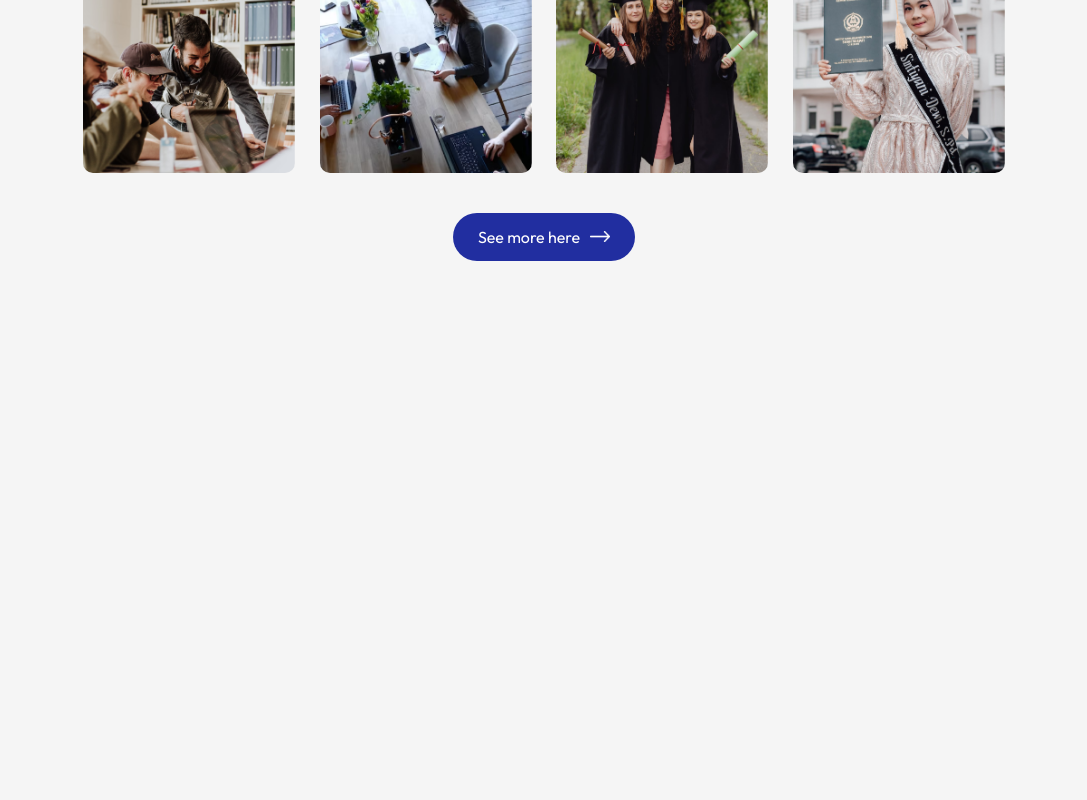
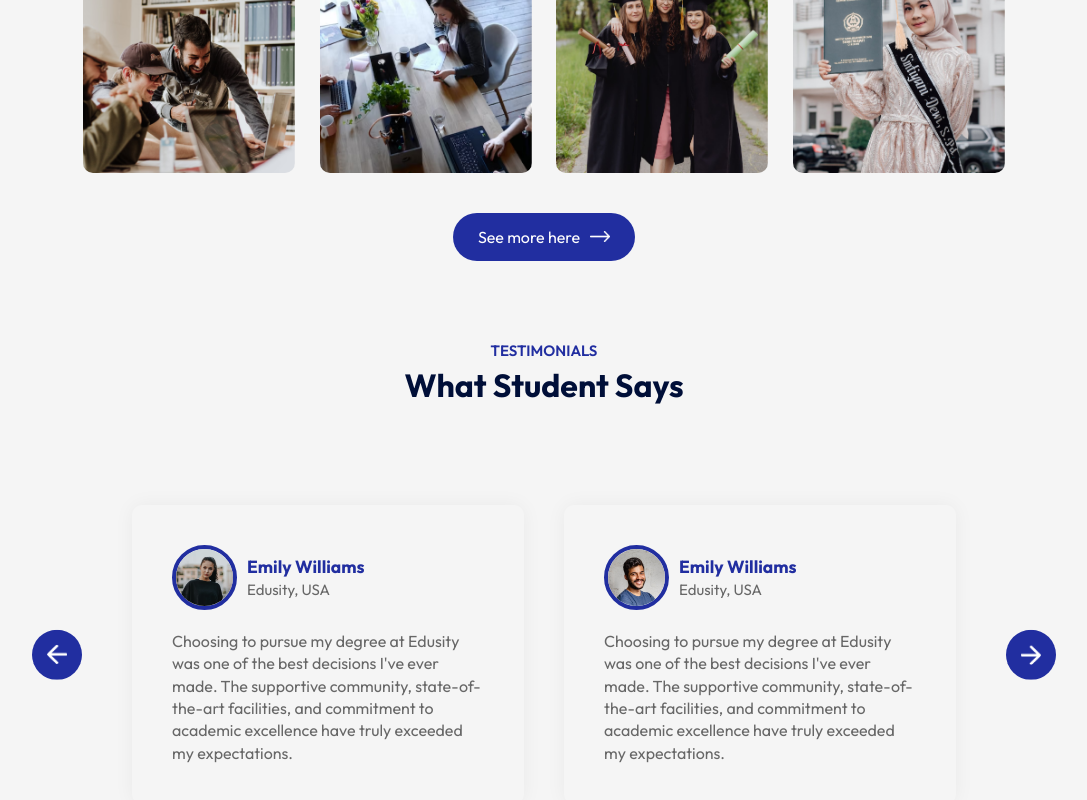
Before and after one commit to MarufHasanShihab/Edusity, a React (Vite) app: page / in a window 1280 px wide. Shown: the part 2132-2932 px from the top of the page, without its empty margins (96-1183 px from the left). Before the commit the page ends 2473 px from the top, so only its background shows below. Built offline with nearby package versions, Linux system fonts and the light colour scheme.

Commit message:
added testimonials section

```diff
--- a/src/App.jsx
+++ b/src/App.jsx
@@ -3,6 +3,7 @@
 import Hero from "./components/Hero/Hero";
 import Navbar from "./components/Navbar/Navbar";
 import Programs from "./components/Programs/Programs";
+import Testimonials from "./components/Testimonials/Testimonials";
 import Title from "./components/Title/Title";
 
 function App() {
@@ -16,6 +17,8 @@
         <About/>
         <Title subTitle="Gallery" title="Campus Photos"/>
         <Campus/>
+        <Title subTitle="TESTIMONIALS" title="What Student Says"/>
+        <Testimonials/>
       </div>
     </>
   );
--- /dev/null
+++ b/src/components/Testimonials/Testimonials.css
@@ -0,0 +1,64 @@
+.testimonials{
+    margin: 80px auto;
+    padding: 0 80px;
+    position: relative;
+}
+
+.back-btn, .next-btn{
+    position: absolute;
+    top: 50%;
+    right: 0;
+    transform: translateY(-50%);
+    padding: 15px;
+    width: 50px;
+    border-radius: 50%;
+    cursor: pointer;
+    background-color: #212EA0;
+}
+
+.back-btn{
+    right: auto;
+    left: 0;
+}
+
+.slider{
+    overflow: hidden;
+}
+
+.slider ul{
+    display: flex;
+    width: 200%;
+    transition: 0.5s;
+}
+
+.slider ul li{
+    list-style: none;
+    width: 50%;
+    padding: 20px;
+}
+
+.slide{
+    box-shadow: 0 0 20px rgba(0, 0, 0, 0.05);
+    padding: 40px;
+    border-radius:10px;
+    color: #676767;
+    line-height: 1.4;
+}
+
+.user-info{
+    display: flex;
+    align-items: center;
+    margin-bottom: 20px;
+    font-size: 15px;
+}
+
+.user-info img{
+    width: 65px;
+    border-radius: 50%;
+    margin-right: 10px;
+    border: 4px solid #212EA0;
+}
+
+.user-info h3{
+    color: #212EA0;
+}
--- /dev/null
+++ b/src/components/Testimonials/Testimonials.jsx
@@ -0,0 +1,85 @@
+import "./Testimonials.css"
+import back_icon from "../../assets/back-icon.png"
+import next_icon from "../../assets/next-icon.png"
+import user_1 from "../../assets/user-1.png"
+import user_2 from "../../assets/user-2.png"
+import user_3 from "../../assets/user-3.png"
+import user_4 from "../../assets/user-4.png"
+import { useRef } from "react"
+
+const Testimonials = () => {
+    const slider = useRef();
+    let tx = 0;
+    const slideForward = ()=>{
+        if(tx > -50){
+            tx -= 25;
+        }
+        slider.current.style.transform = `translateX(${tx}%)`
+    }
+    const sliderBackword = ()=>{
+        if(tx < 0){
+            tx +=25;
+        }
+        slider.current.style.transform = `translateX(${tx}%)`
+    }
+    return (
+        <div className="testimonials">
+            <img src={back_icon} alt="back_btn" className="back-btn" onClick={sliderBackword} />
+            <img src={next_icon} alt="next_btn" className="next-btn" onClick={slideForward} />
+            <div className="slider">
+                <ul ref={slider}>
+                    <li>
+                        <div className="slide">
+                            <div className="user-info">
+                                <img src={user_1} alt="user_img" />
+                                <div>
+                                    <h3>Emily Williams</h3>
+                                    <span>Edusity, USA</span>
+                                </div>
+                            </div>
+                            <p>Choosing to pursue my degree at Edusity was one of the best decisions I&apos;ve ever made. The supportive community, state-of-the-art facilities, and commitment to academic excellence have truly exceeded my expectations.</p>
+                        </div>
+                    </li>
+                    <li>
+                        <div className="slide">
+                            <div className="user-info">
+                                <img src={user_2} alt="user_img" />
+                                <div>
+                                    <h3>Emily Williams</h3>
+                                    <span>Edusity, USA</span>
+                                </div>
+                            </div>
+                            <p>Choosing to pursue my degree at Edusity was one of the best decisions I&apos;ve ever made. The supportive community, state-of-the-art facilities, and commitment to academic excellence have truly exceeded my expectations.</p>
+                        </div>
+                    </li>
+                    <li>
+                        <div className="slide">
+                            <div className="user-info">
+                                <img src={user_3} alt="user_img" />
+                                <div>
+                                    <h3>Emily Williams</h3>
+                                    <span>Edusity, USA</span>
+                                </div>
+                            </div>
+                            <p>Choosing to pursue my degree at Edusity was one of the best decisions I&apos;ve ever made. The supportive community, state-of-the-art facilities, and commitment to academic excellence have truly exceeded my expectations.</p>
+                        </div>
+                    </li>
+                    <li>
+                        <div className="slide">
+                            <div className="user-info">
+                                <img src={user_4} alt="user_img" />
+                                <div>
+                                    <h3>Emily Williams</h3>
+                                    <span>Edusity, USA</span>
+                                </div>
+                            </div>
+                            <p>Choosing to pursue my degree at Edusity was one of the best decisions I&apos;ve ever made. The supportive community, state-of-the-art facilities, and commitment to academic excellence have truly exceeded my expectations.</p>
+                        </div>
+                    </li>
+                </ul>
+            </div>
+        </div>
+    );
+};
+
+export default Testimonials;
```
